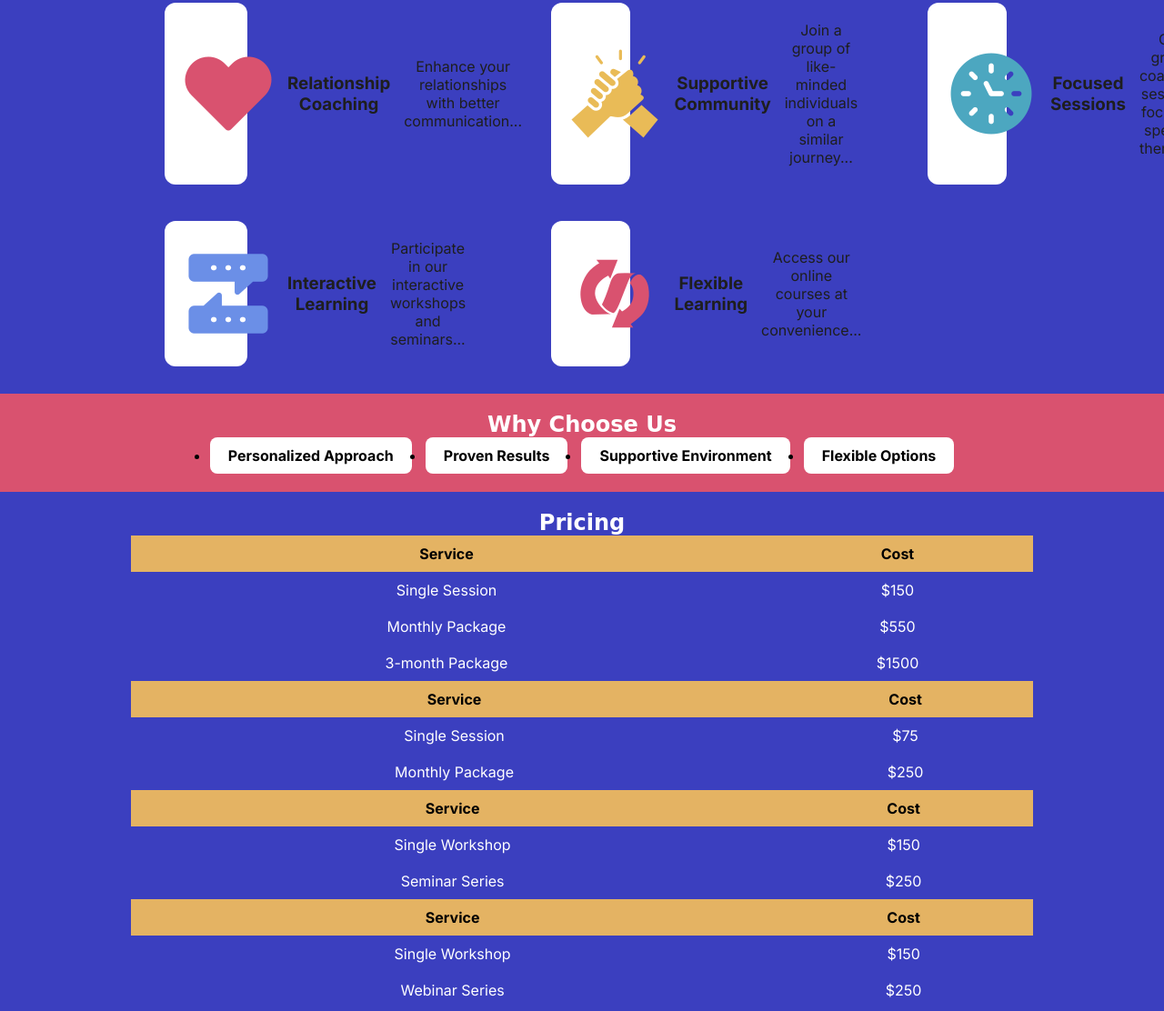
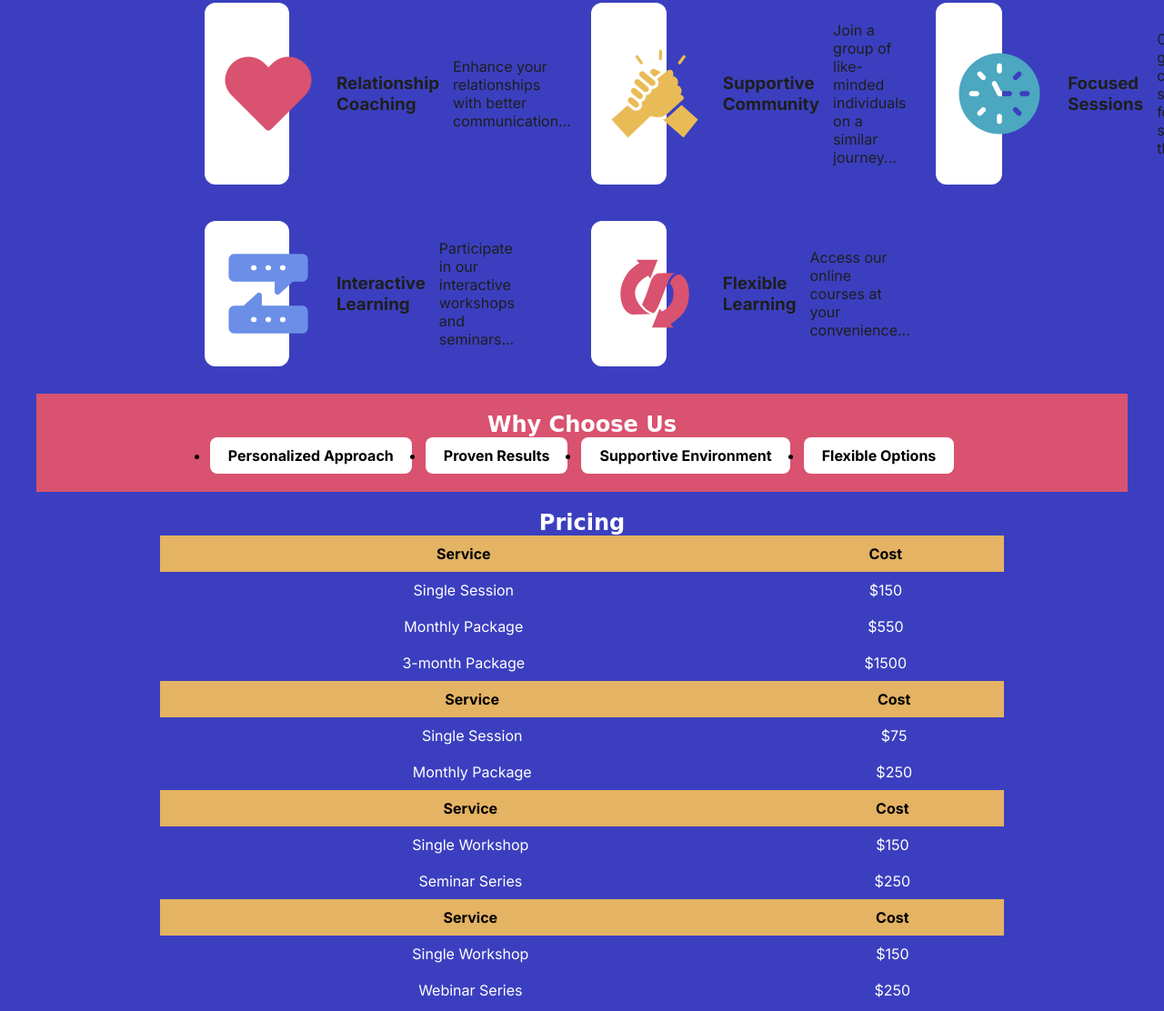
Before and after one commit to Taliesin-2/path-to-success, a plain HTML site: page index.html in a window 1280 px wide. Shown: the part 478-1590 px from the top of the page at 91% size. Drawn offline with Linux system fonts and the light colour scheme; a web font is replaced by a local one.

Commit message:
Update styles.css

```diff
--- a/styles.css
+++ b/styles.css
@@ -67,6 +67,8 @@ nav a {
 
 section {
     padding: 20px;
+    max-width: 1200px;
+    margin: auto;
 }
 
 /* Service Categories */
@@ -93,10 +95,12 @@ article {
     display: flex;
     align-items: center;
     gap: 15px;
+    text-align: left;
 }
 
 article img {
     flex-shrink: 0;
+    margin-right: 10px;
 }
 
 /* Why Choose Us */
@@ -122,7 +126,8 @@ article img {
 
 /* Pricing Table */
 table {
-    width: 80%;
+    width: 100%;
+    max-width: 80%;
     margin: auto;
     border-collapse: collapse;
 }
@@ -135,7 +140,7 @@ thead {
 
 td, th {
     border: none;
-    padding: 10px;
+    padding: 10px 5px;
     text-align: center;
 }
 
```
